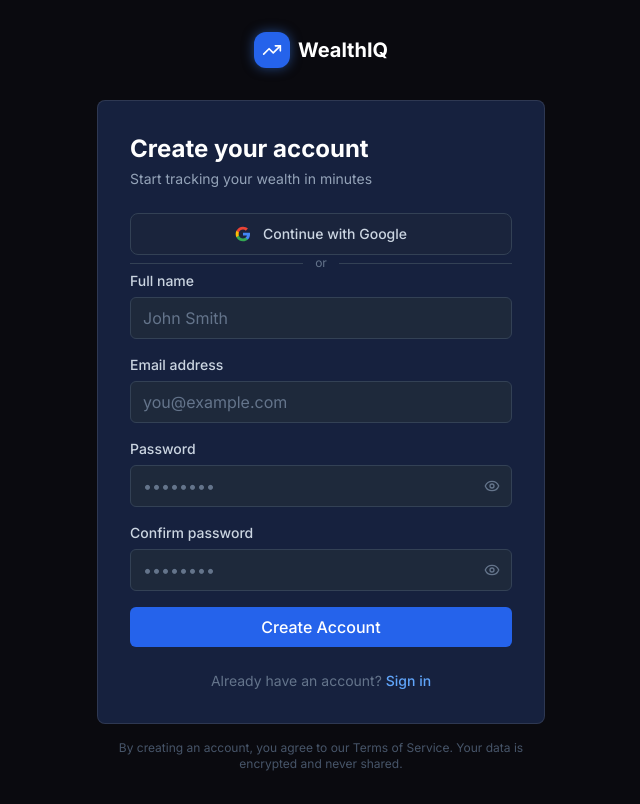
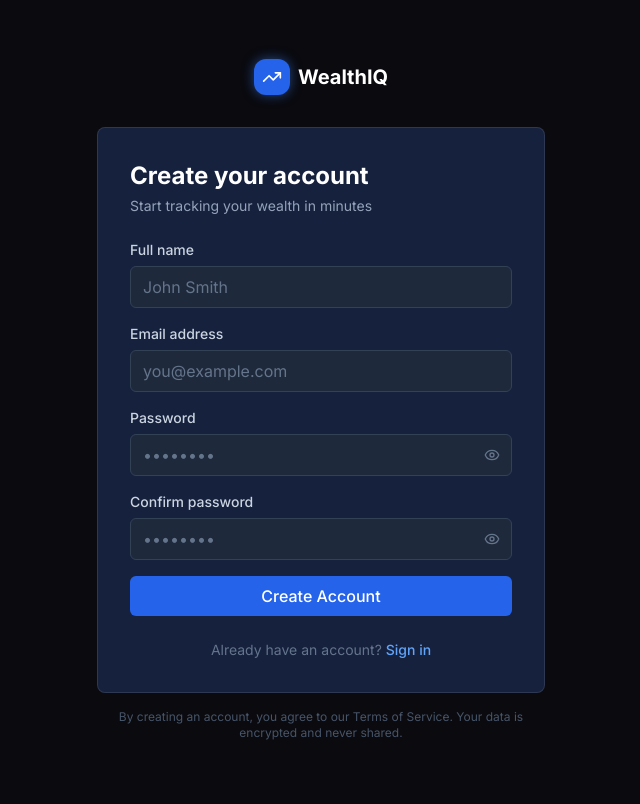
Before and after one commit to ranayash24/PERSONAL_WEALTH_DASHBOARD, a Next.js app: page /register in a window 1280 px wide. Shown: the whole page, without its empty margins (319-959 px from the left). Built offline with nearby package versions, Linux system fonts and the light colour scheme.

Commit message:
Hide Google sign-in behind NEXT_PUBLIC_GOOGLE_AUTH_ENABLED flag
Google OAuth redirect URI is not yet registered in Google Cloud Console,
so the button is hidden until the flag is set to 'true'.

Co-Authored-By: Claude Fable 5 <noreply@anthropic.com>

```diff
--- a/app/(auth)/login/page.tsx
+++ b/app/(auth)/login/page.tsx
@@ -64,6 +64,8 @@ function LoginForm() {
         </div>
       )}
 
+      {process.env.NEXT_PUBLIC_GOOGLE_AUTH_ENABLED === 'true' && (
+        <>
           <button
             type="button"
             onClick={handleGoogleSignIn}
@@ -83,6 +85,8 @@ function LoginForm() {
             <span className="text-xs text-slate-500">or</span>
             <div className="flex-1 h-px bg-slate-700" />
           </div>
+        </>
+      )}
 
       <form onSubmit={handleSubmit(onSubmit)} noValidate className="space-y-4">
         <div>
--- a/app/(auth)/register/page.tsx
+++ b/app/(auth)/register/page.tsx
@@ -112,6 +112,8 @@ export default function RegisterPage() {
           )}
 
           {/* Google Sign Up */}
+          {process.env.NEXT_PUBLIC_GOOGLE_AUTH_ENABLED === 'true' && (
+            <>
               <button
                 type="button"
                 onClick={() => signIn('google', { callbackUrl: '/dashboard' })}
@@ -131,6 +133,8 @@ export default function RegisterPage() {
                 <span className="text-xs text-slate-500">or</span>
                 <div className="flex-1 h-px bg-slate-700" />
               </div>
+            </>
+          )}
 
           <form onSubmit={handleSubmit(onSubmit)} noValidate className="space-y-4">
             {/* Name */}
```
Lines whose indentation alone changed are shown as unchanged.
